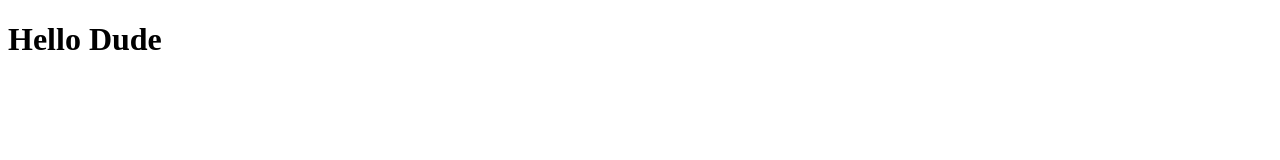
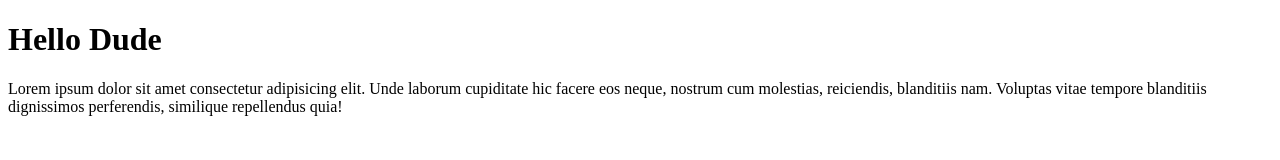
Before and after one commit to fundayluck/git-coba, a plain HTML site: page index.html in a window 1280 px wide. Drawn offline with Linux system fonts and the light colour scheme.

Commit message:
menambahkan paragraph

```diff
--- a/index.html
+++ b/index.html
@@ -7,5 +7,6 @@
 </head>
 <body>
     <h1>Hello Dude</h1>
+    Lorem ipsum dolor sit amet consectetur adipisicing elit. Unde laborum cupiditate hic facere eos neque, nostrum cum molestias, reiciendis, blanditiis nam. Voluptas vitae tempore blanditiis dignissimos perferendis, similique repellendus quia!
 </body>
 </html>
```
